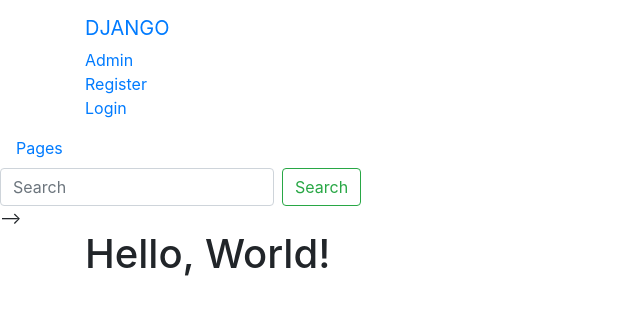
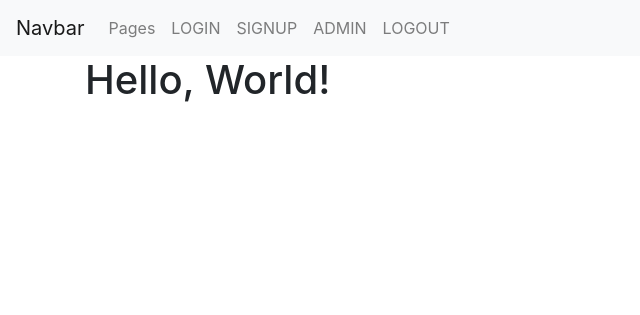
Before and after one commit to timomak/makewiki-v1, a Django app: template accounts/templates/accounts/registration.html in a window 1280 px wide. Shown: the top 315 px of the page, without its empty margins (0-640 px from the left). Run offline with Django 3.2, Linux system fonts and the light colour scheme; the template is opened without the code that fills it, so the values that code supplies are empty; some libraries are stand-ins or nearby versions.

Commit message:
Made accounts app

```diff
--- a/accounts/templates/accounts/registration.html
+++ b/accounts/templates/accounts/registration.html
@@ -1,5 +1,5 @@
 {% extends "base.html" %}
-{% load staticfiles %}
+<!-- {% load staticfiles %} -->
 {% block body_block %}
   <div class="container">
     <div class="jumbotron">
--- a/accounts/urls.py
+++ b/accounts/urls.py
@@ -6,6 +6,6 @@ from accounts import views
 app_name = 'accounts'
 # Be careful setting the name to just /login use userlogin instead!
 urlpatterns=[
-    url(r'^register/$',views.register,name='register'),
-    url(r'^user_login/$',views.user_login,name='user_login'),
+    url(r'^register/$', views.register,name='register'),
+    url(r'^user_login/$', views.user_login,name='user_login'),
 ]
--- a/templates/base.html
+++ b/templates/base.html
@@ -11,41 +11,21 @@
   </head>
 
   <body>
-    <nav class="navbar navbar-default navbar-static-top">
-      <div class="container">
-        <ul class="nav navbar-nav">
-            {# Django Home Link / Admin Link / Register Link#}
-          <li><a class="navbar-brand" href="#">DJANGO</a></li>
-          <li><a class="navbar-link" href="{% url 'admin:index' %}">Admin</a></li>
-          <li><a class="navbar-link" href="{% url 'accounts:register' %}">Register</a></li>
-          {# Some logic on what to display for last item#}
-          {% if user.is_authenticated %}
-            <li><a href="{% url 'logout' %}">Logout</a></li>
-          {% else %}
-            <li><a class="navbar-link" href="{% url 'accounts:user_login' %}">Login</a></li>
-          {% endif %}
-</ul>
+      <nav class="navbar navbar-expand-lg navbar-light bg-light">
+    <a class="navbar-brand" href="#">Navbar</a>
+    <button class="navbar-toggler" type="button" data-toggle="collapse" data-target="#navbarNavAltMarkup" aria-controls="navbarNavAltMarkup" aria-expanded="false" aria-label="Toggle navigation">
+      <span class="navbar-toggler-icon"></span>
+    </button>
+    <div class="collapse navbar-collapse" id="navbarNavAltMarkup">
+      <div class="navbar-nav">
+        <a class="nav-link" href="{% url 'wiki-list-page' %}">Pages <span class="sr-only">(current)</span></a>
+        <a class="nav-link" href="{% url 'accounts:user_login' %}">LOGIN <span class="sr-only">(current)</span></a>
+        <a class="nav-link" href="{% url 'accounts:register' %}">SIGNUP <span class="sr-only">(current)</span></a>
+        <a class="nav-link" href="{% url 'admin:index' %}">ADMIN <span class="sr-only">(current)</span></a>
+        <a class="nav-link" href="{% url 'logout' %}">LOGOUT <span class="sr-only">(current)</span></a>
       </div>
-    </nav>
-    <!-- <nav class="navbar navbar-expand-md navbar-dark bg-dark fixed-top">
-      <a class="navbar-brand" href="#">Navbar</a>
-      <button class="navbar-toggler" type="button" data-toggle="collapse" data-target="#navbarsExampleDefault"
-        aria-controls="navbarsExampleDefault" aria-expanded="false" aria-label="Toggle navigation">
-        <span class="navbar-toggler-icon"></span>
-      </button>
-      <div class="collapse navbar-collapse" id="navbarsExampleDefault">
-        <ul class="navbar-nav mr-auto">
-          <li class="nav-item active">
-            <!-- CHALLENGE: Replace # with the url template tag. -->
-            <a class="nav-link" href="{% url 'wiki-list-page' %}">Pages <span class="sr-only">(current)</span></a>
-          </li>
-        </ul>
-        <form class="form-inline my-2 my-lg-0">
-          <input class="form-control mr-sm-2" type="text" placeholder="Search" aria-label="Search">
-          <button class="btn btn-outline-success my-2 my-sm-0" type="submit">Search</button>
-        </form>
-      </div>
-    </nav> -->
+    </div>
+  </nav>
     <main role="main" class="container">
         {% block content %}
           <h1>Hello, World!</h1>
```
Also changed, not shown: wiki/templates/wiki/list.html (+1 -7 lines), accounts/migrations/0001_initial.py (added), wiki.sqlite3.
